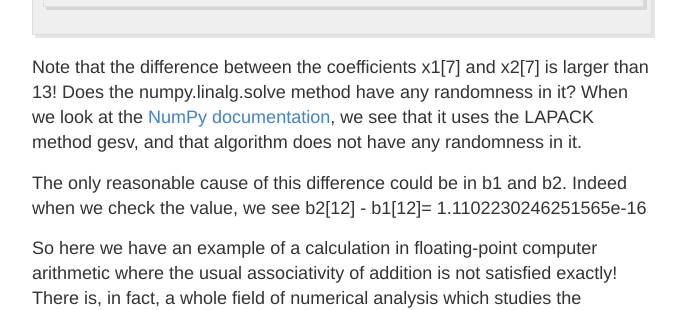
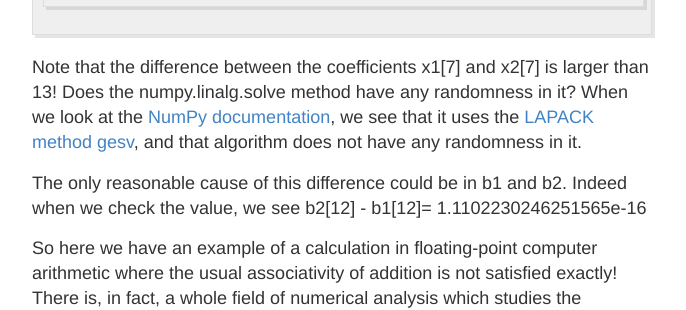
Before and after one commit to muratmut/muratmut.github.io, a Jekyll site: the page built from _posts/2020-05-20-reproducability.md, in a window 1280 px wide and 900 px high, scrolled down 1804 px. Shown: the part 153-463 px from the top of the window, without its empty margins (298-984 px from the left). Built offline with Jekyll 4.4.1, drawn with Linux system fonts in a browser that asks for light colours; formulas are drawn with MathJax 3; part of the change alters nothing that is shown.

````diff
--- a/_posts/2020-05-20-reproducability.md
+++ b/_posts/2020-05-20-reproducability.md
@@ -52,7 +52,7 @@ print(diff)
    1.          -0.5          0.0859375 ]
 ```
 
-Note that the difference between the coefficients x1[7] and x2[7] is larger than 13! Does the numpy.linalg.solve method have any randomness in it? When we look at the [NumPy documentation](https://numpy.org/doc/stable/reference/generated/numpy.linalg.solve.html#numpy.linalg.solve), we see that it uses the LAPACK method gesv, and that algorithm does not have any randomness in it.
+Note that the difference between the coefficients x1[7] and x2[7] is larger than 13! Does the numpy.linalg.solve method have any randomness in it? When we look at the [NumPy documentation](https://numpy.org/doc/stable/reference/generated/numpy.linalg.solve.html#numpy.linalg.solve), we see that it uses the [LAPACK method gesv](https://software.intel.com/sites/products/documentation/doclib/mkl_sa/11/mkl_lapack_examples/lapackro1.htm), and that algorithm does not have any randomness in it.
 
 The only reasonable cause of this difference could be in b1 and b2. Indeed when we check the value, we see
 b2[12] - b1[12]= 1.1102230246251565e-16
````
